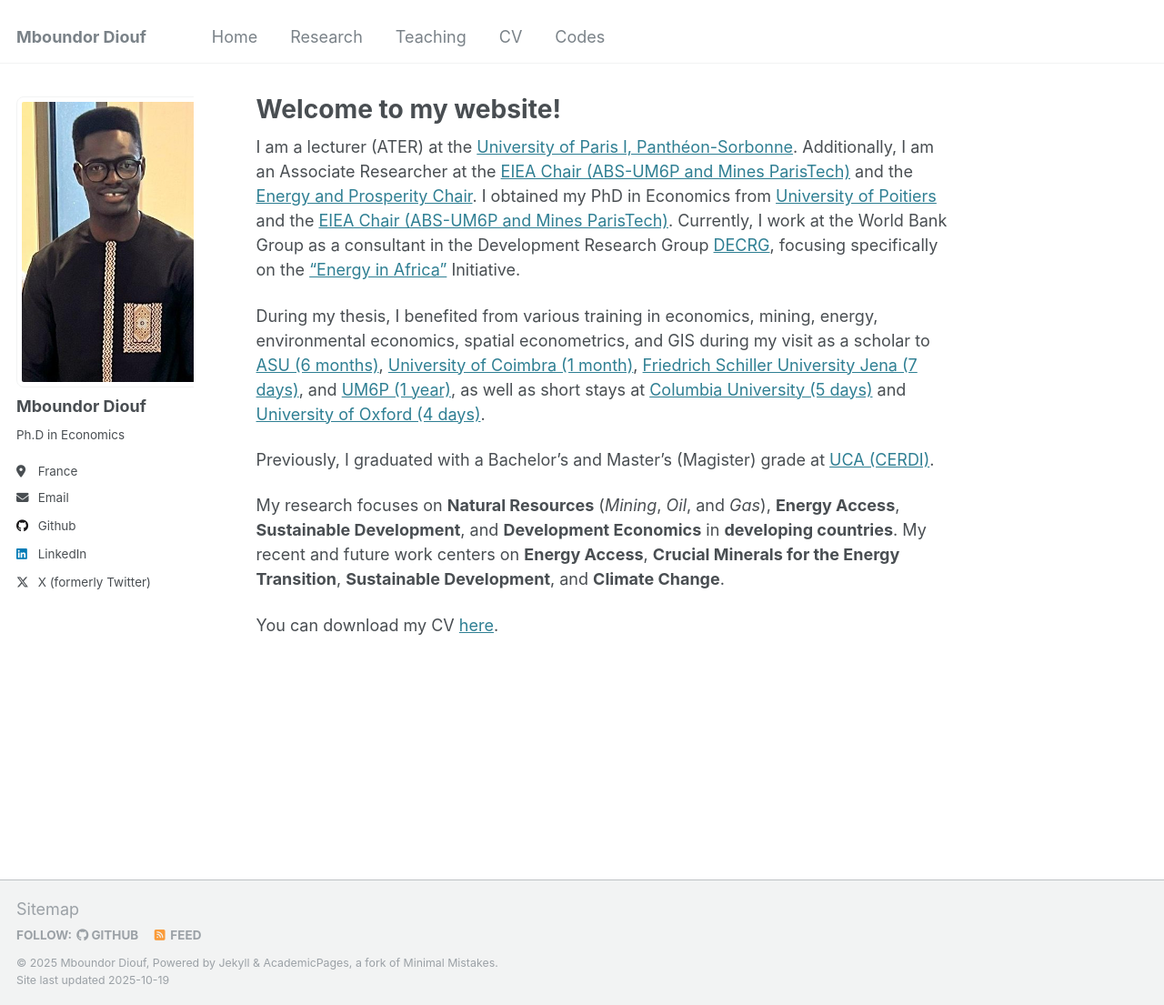
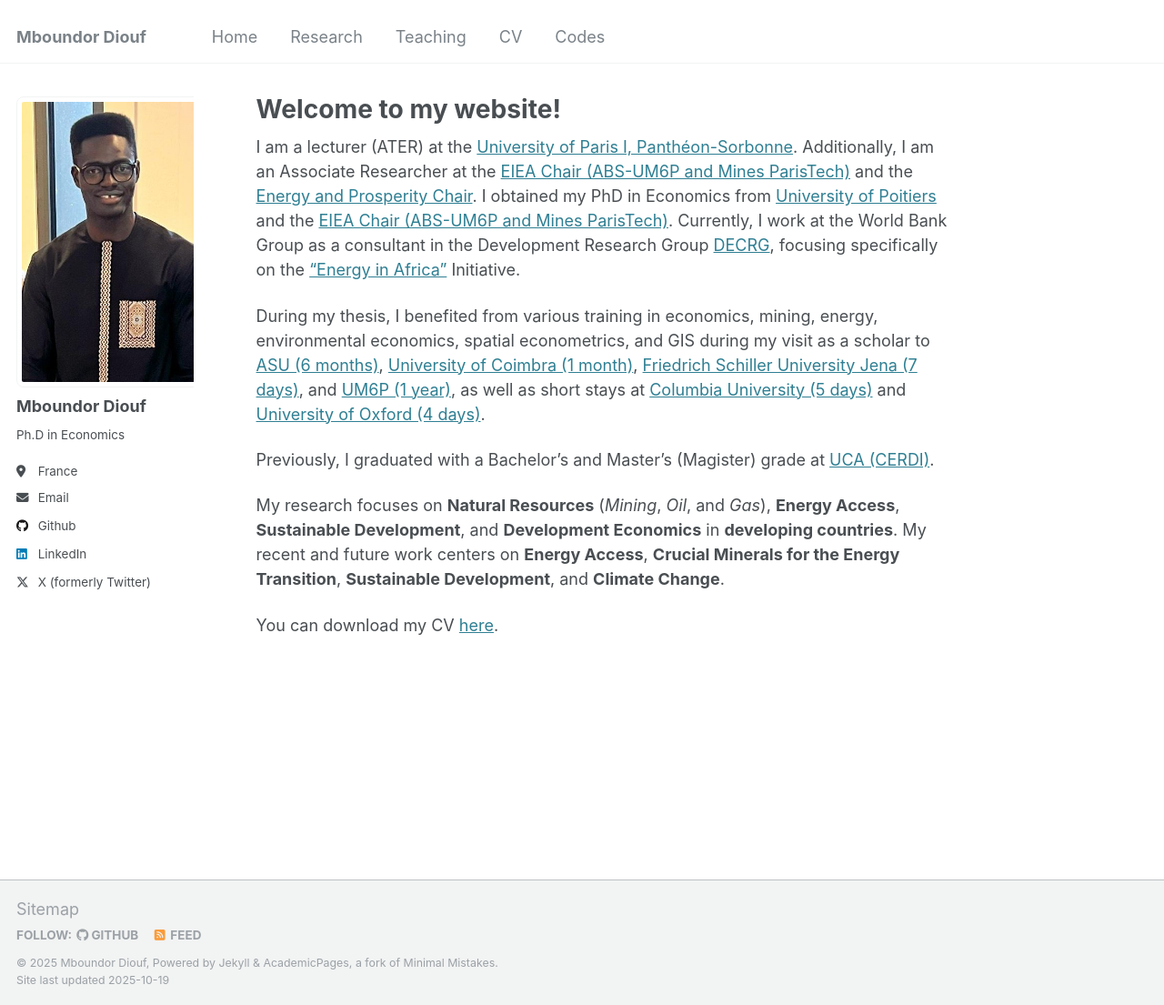
Before and after one commit to mboundordiouf/mboundordiouf.github.io, a Jekyll site: the page built from _pages/about.md, in a window 1280 px wide and 1105 px high. Shown: the whole window at 91% size. Built offline with Jekyll 4.4.1, drawn with Linux system fonts in a browser that asks for light colours.

Commit message:
Adjust avatar dimensions to 230px

```diff
--- a/_sass/custom.scss
+++ b/_sass/custom.scss
@@ -4,8 +4,8 @@
 
 /* Photo de profil - Rectangle horizontal (paysage) */
 .author__avatar img {
-    max-width: 240px !important;  /* Largeur du rectangle */
-    width: 240px !important;
+    max-width: 230px !important;  /* Largeur du rectangle */
+    width: 230px !important;
     height: 320px !important;  /* Hauteur du rectangle */
     object-fit: cover !important;  /* Recadrage automatique pour remplir le rectangle */
     border-radius: 8px !important;  /* Coins légèrement arrondis (0 pour rectangle parfait) */
@@ -15,7 +15,7 @@
 .author__avatar {
     display: table-cell;
     vertical-align: top;
-    width: 240px;  /* Doit correspondre à max-width ci-dessus */
+    width: 230px;  /* Doit correspondre à max-width ci-dessus */
 }
 
 /* Options supplémentaires (décommenter si souhaité) */
```
